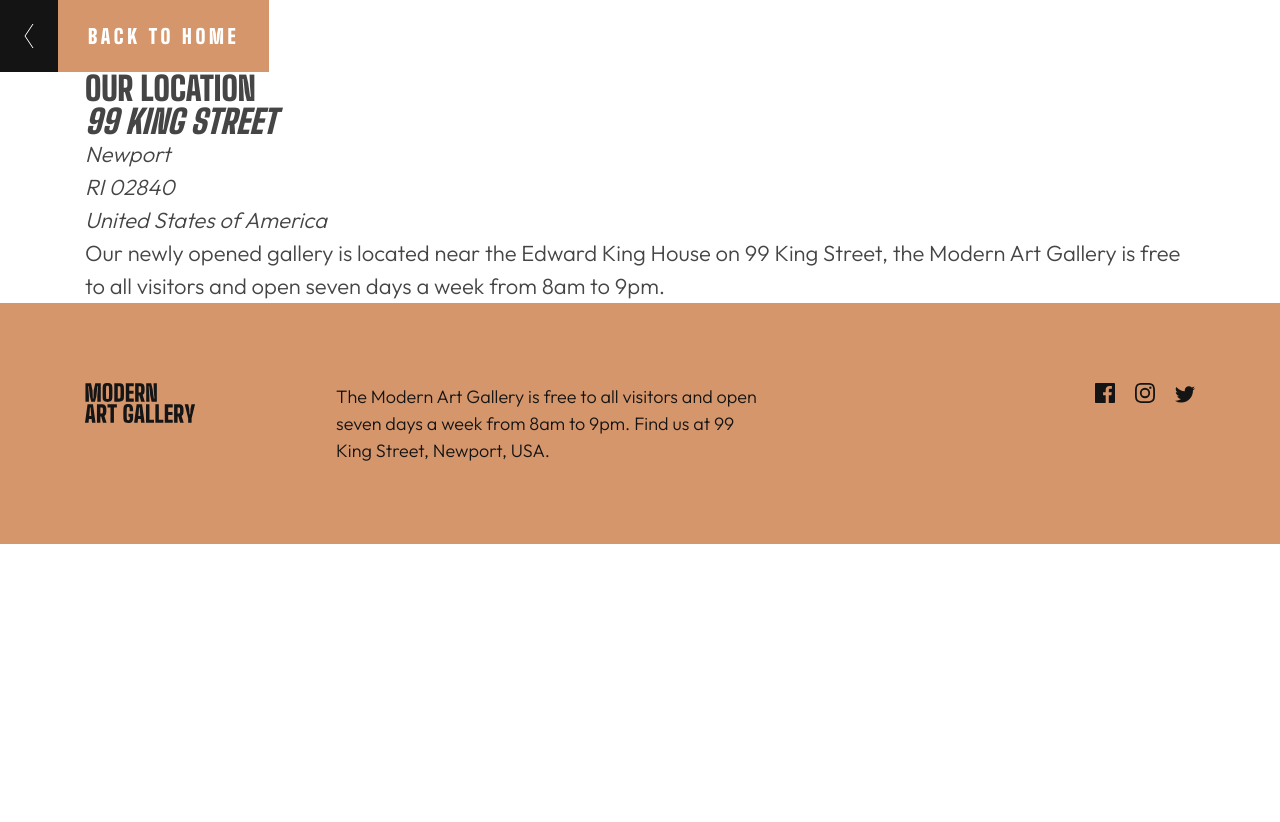
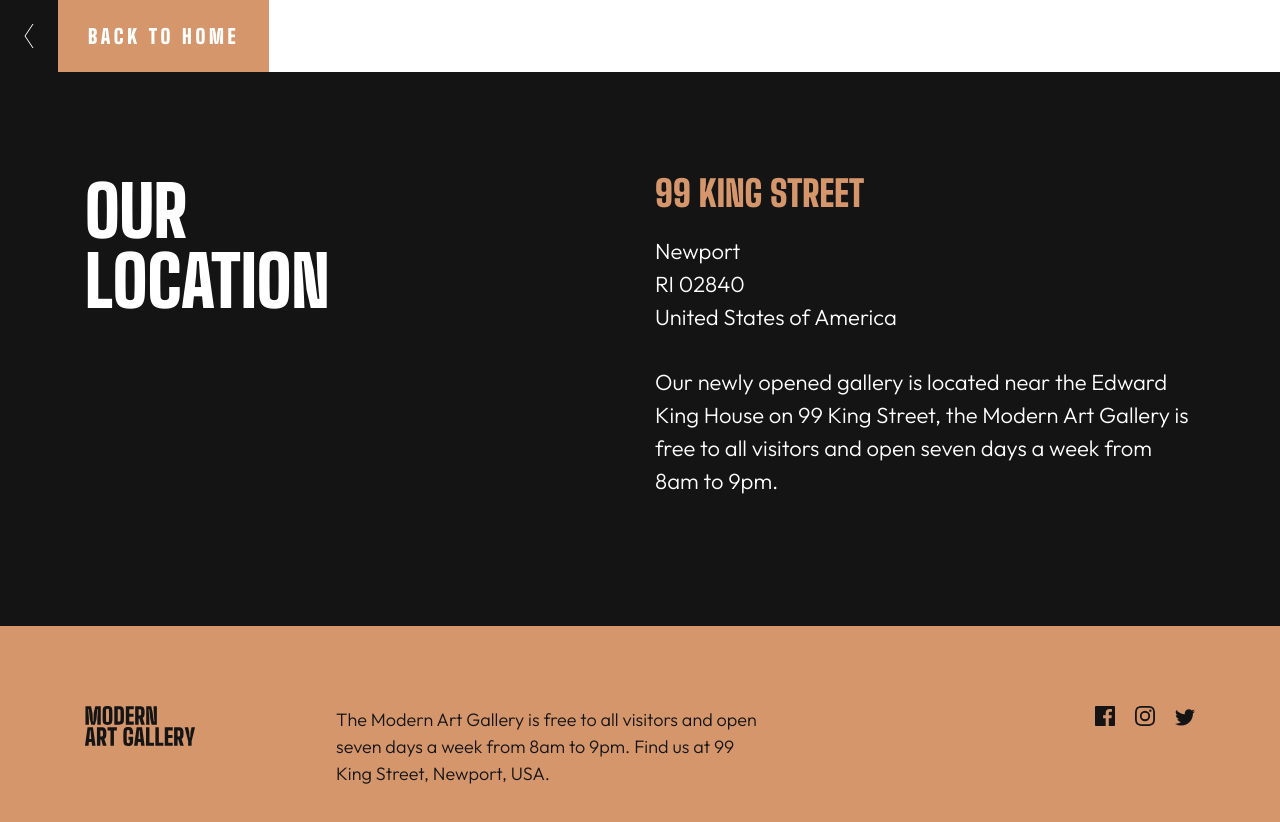
Before and after one commit to karolbanat/art-gallery-website, a website: page location.html in a window 1280 px wide. Before the commit the page ends 800 px from the top, so only its background shows below. Drawn offline with Linux system fonts and the light colour scheme.

Commit message:
Location section

```diff
--- a/location.html
+++ b/location.html
@@ -29,13 +29,13 @@
       </a>
     </div>
 
-    <section class="location">
+    <section aria-labelledby="location-heading" class="location">
       <div class="container">
         <div class="location__body">
-          <h1>Our location</h1>
+          <h1 id="location-heading" class="location__heading">Our location</h1>
           <div class="location__content">
             <address class="address">
-              <h2 class="address__heading">99 King Street</h2>
+              <p class="address__street">99 King Street</p>
               <p>Newport</p>
               <p>RI 02840</p>
               <p>United States of America</p>
--- a/src/sass/abstracts/_variables.scss
+++ b/src/sass/abstracts/_variables.scss
@@ -46,12 +46,14 @@ $font-weights: (
 
 $spacers: (
 	em: (
+		200: 0.625em,
 		300: 1.2em,
 		400: 1.5em,
 	),
 	rem: (
 		100: 1rem,
 		200: 1.6rem,
+		250: 2rem,
 		300: 2.4rem,
 		375: 3rem,
 		400: 3.2rem,
--- /dev/null
+++ b/src/sass/components/_address.scss
@@ -0,0 +1,15 @@
+@use '../abstracts/mixins' as mxn;
+
+.address {
+	font-style: normal;
+
+	&__street {
+		margin-bottom: var(--spacer-em-200);
+		font-size: var(--fz-600);
+		font-family: var(--ff-accent);
+		font-weight: var(--fw-700, 700);
+		text-transform: uppercase;
+		line-height: 1;
+		color: var(--clr-primary-400);
+	}
+}
--- a/src/sass/components/_index.scss
+++ b/src/sass/components/_index.scss
@@ -3,3 +3,5 @@
 @forward './button';
 @forward './gallery';
 @forward './social-link';
+@forward './location';
+@forward './address';
--- /dev/null
+++ b/src/sass/components/_location.scss
@@ -0,0 +1,37 @@
+@use '../abstracts/mixins' as mxn;
+
+.location {
+	padding-block-start: clamp(var(--spacer-rem-600, 3em), 11.5vw, 10.4rem);
+	padding-block-end: clamp(var(--spacer-rem-700, 3.5em), 10.5vw, 12.8rem);
+	color: var(--clr-neutral-100);
+	background-color: var(--clr-neutral-700);
+
+	&__body {
+		display: grid;
+		gap: var(--spacer-rem-600);
+		@include mxn.mq(medium) {
+			grid-template-columns: 1fr auto;
+			gap: var(--spacer-rem-1000);
+		}
+		@include mxn.mq(large) {
+			grid-template-columns: repeat(2, 1fr);
+			gap: var(--spacer-rem-375);
+		}
+	}
+
+	&__heading {
+		font-size: var(--fz-800);
+		line-height: 1;
+		@include mxn.mq(medium) {
+			max-width: 8ch;
+		}
+	}
+
+	&__content {
+		display: grid;
+		gap: var(--spacer-rem-250);
+		@include mxn.mq(large) {
+			gap: var(--spacer-rem-400);
+		}
+	}
+}
```
Also changed, not shown: dist/css/main.min.css.
